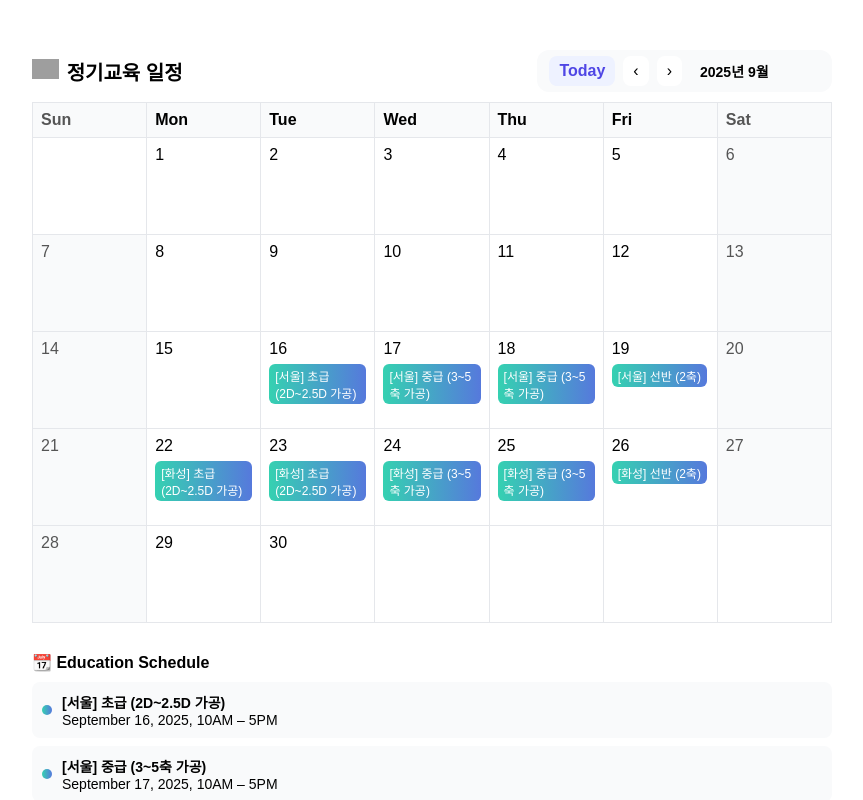
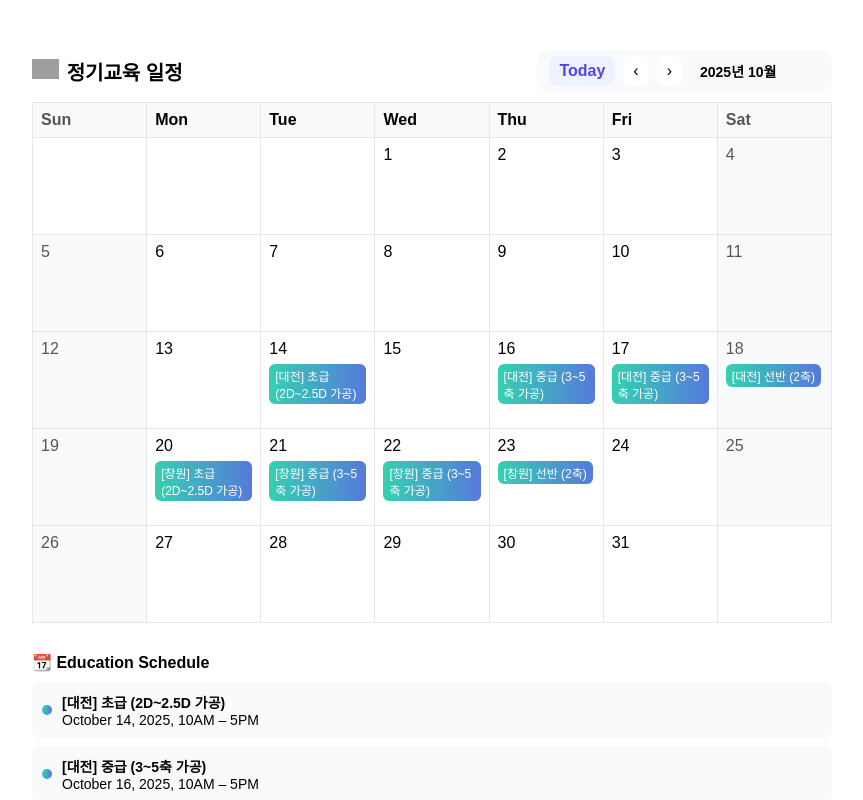
Before and after one commit to ChanggyuPark/2025ency, a plain HTML site: page index.html in a window 1280 px wide. Both pictures are taken after a click on the button "Today". Shown: the top 800 px of the page, without its empty margins (208-1071 px from the left). Drawn offline with Linux system fonts and the light colour scheme; grey boxes are pictures that could not be loaded.

Commit message:
index.html

```diff
--- a/index.html
+++ b/index.html
@@ -449,12 +449,12 @@ function changeMonth(offset) {
 
 
 function goToday() {
-  currentIndex = 3; // September 2025
+  currentIndex = 4; // October 2025
   renderCalendar(monthList[currentIndex]);
 }
 
 
-window.onload = () => { currentIndex = 3; renderCalendar(monthList[currentIndex]); };
+window.onload = () => { currentIndex = 4; renderCalendar(monthList[currentIndex]); };
 
 // Apply background for empty sun/sat cells
 document.querySelectorAll("td.sun:empty, td.sat:empty").forEach(td => {
```
